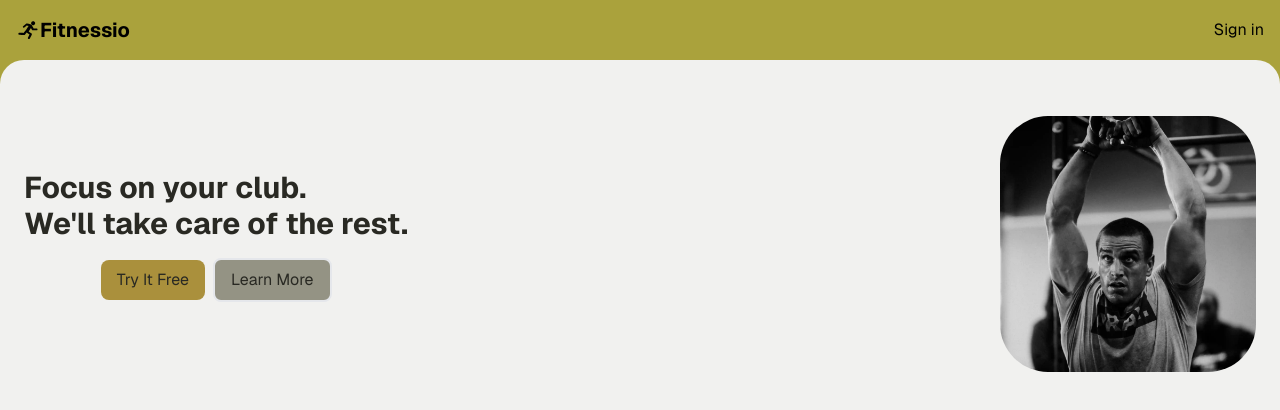
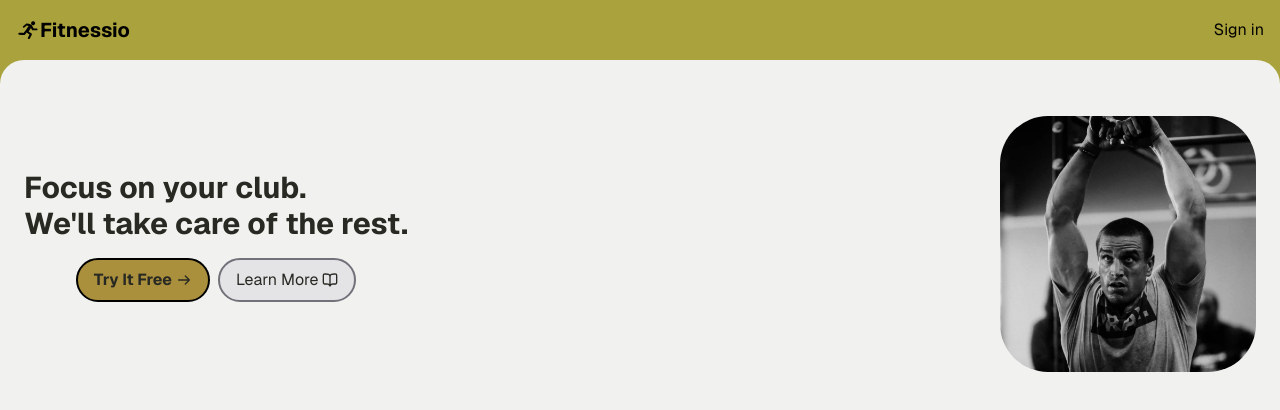
Before and after one commit to dylewskii/fitness-saas, a Next.js app: page / in a window 1280 px wide. Shown: the top 410 px of the page. Built offline with nearby package versions, Linux system fonts and the light colour scheme; no server answers.

Commit message:
add button styles

```diff
--- a/src/components/hero.tsx
+++ b/src/components/hero.tsx
@@ -10,11 +10,42 @@ export default function Hero() {
           We&apos;ll take care of the rest.
         </h1>
         <div className="my-4 flex items-center justify-center gap-2">
-          <button className="bg-secondary text-copy rounded-lg px-4 py-2">
+          <button className="bg-secondary text-copy group flex items-center gap-1 rounded-3xl border-2 border-black px-4 py-2 font-bold hover:bg-[hsl(46,48%,45%)]/80">
             Try It Free
+            <svg
+              className="flex h-4 w-4 items-center transition group-hover:translate-x-1"
+              viewBox="0 0 24 24"
+              fill="none"
+              xmlns="http://www.w3.org/2000/svg"
+            >
+              <path
+                d="M4 12H20M20 12L14 6M20 12L14 18"
+                stroke="currentColor"
+                strokeWidth="2"
+                strokeLinecap="round"
+                strokeLinejoin="round"
+              />
+            </svg>
+            <span className="absolute -left-2 top-1 -z-10 rounded-3xl bg-black px-4 py-2">
+              Try it Free
+            </span>
           </button>
-          <button className="bg-copy-lighter rounded-lg border-2 border-[border] px-4 py-2">
+          <button className="group flex items-center gap-1 rounded-3xl border-2 border-zinc-500 bg-zinc-200 px-4 py-2">
             Learn More
+            <svg
+              className="h-4 w-4 transition group-hover:scale-110"
+              viewBox="0 0 24 24"
+              fill="none"
+              xmlns="http://www.w3.org/2000/svg"
+            >
+              <path
+                d="M12 21L11.8999 20.8499C11.2053 19.808 10.858 19.287 10.3991 18.9098C9.99286 18.5759 9.52476 18.3254 9.02161 18.1726C8.45325 18 7.82711 18 6.57482 18H5.2C4.07989 18 3.51984 18 3.09202 17.782C2.71569 17.5903 2.40973 17.2843 2.21799 16.908C2 16.4802 2 15.9201 2 14.8V6.2C2 5.07989 2 4.51984 2.21799 4.09202C2.40973 3.71569 2.71569 3.40973 3.09202 3.21799C3.51984 3 4.07989 3 5.2 3H5.6C7.84021 3 8.96031 3 9.81596 3.43597C10.5686 3.81947 11.1805 4.43139 11.564 5.18404C12 6.03968 12 7.15979 12 9.4M12 21V9.4M12 21L12.1001 20.8499C12.7947 19.808 13.142 19.287 13.6009 18.9098C14.0071 18.5759 14.4752 18.3254 14.9784 18.1726C15.5467 18 16.1729 18 17.4252 18H18.8C19.9201 18 20.4802 18 20.908 17.782C21.2843 17.5903 21.5903 17.2843 21.782 16.908C22 16.4802 22 15.9201 22 14.8V6.2C22 5.07989 22 4.51984 21.782 4.09202C21.5903 3.71569 21.2843 3.40973 20.908 3.21799C20.4802 3 19.9201 3 18.8 3H18.4C16.1598 3 15.0397 3 14.184 3.43597C13.4314 3.81947 12.8195 4.43139 12.436 5.18404C12 6.03968 12 7.15979 12 9.4"
+                stroke="currentColor"
+                strokeWidth="2"
+                strokeLinecap="round"
+                strokeLinejoin="round"
+              />
+            </svg>
           </button>
         </div>
       </div>
```
